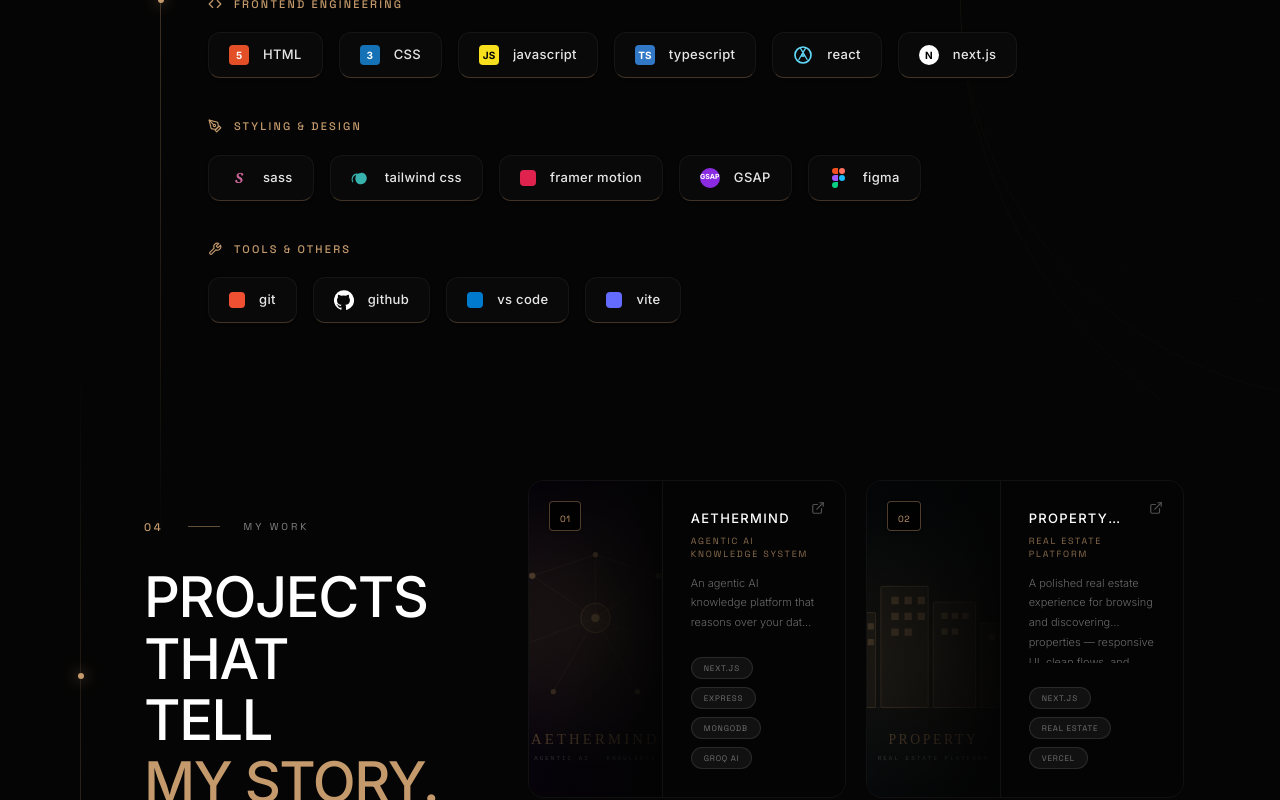
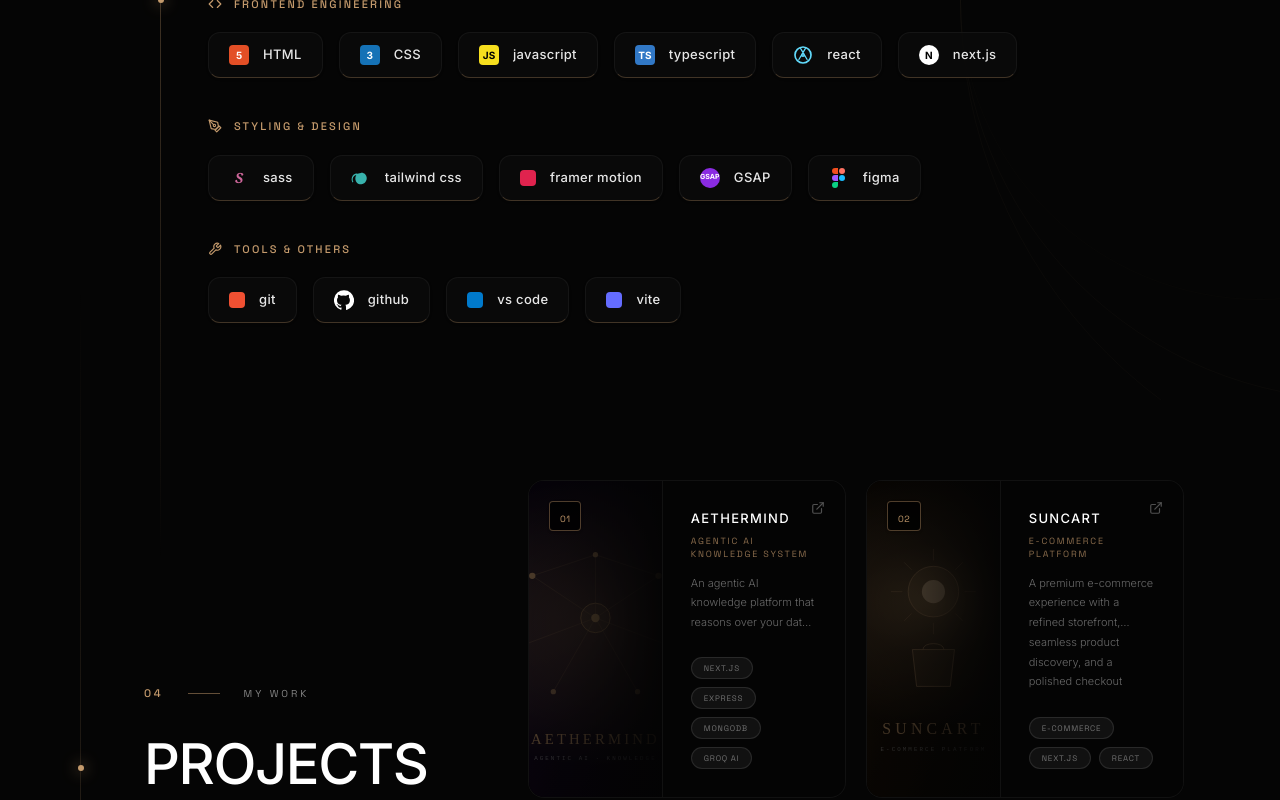
Before and after one commit to riazuddin-dev/My-Portfolio, a Next.js app: page / in a window 1280 px wide. Shown: the part 2000-2800 px from the top of the page. Built offline with nearby package versions, Linux system fonts and the light colour scheme.

Commit message:
Add SunCart and Keen Keeper to Projects section

```diff
--- a/src/app/projects/page.js
+++ b/src/app/projects/page.js
@@ -13,6 +13,26 @@ const projects = [
     tags: ["Next.js", "Express", "MongoDB", "Groq AI"],
     link: "https://aether-mind-client.vercel.app",
     image: "/projects/aethermind.svg",
+    align: "left",
+  },
+  {
+    title: "SunCart",
+    subtitle: "E-Commerce Platform",
+    description:
+      "A premium e-commerce experience with a refined storefront, seamless product discovery, and a polished checkout journey designed for conversion.",
+    tags: ["E-Commerce", "Next.js", "React"],
+    link: "https://suncart-psi.vercel.app",
+    image: "/projects/suncart-cover.svg",
+    align: "right",
+  },
+  {
+    title: "Keen Keeper",
+    subtitle: "Project Management",
+    description:
+      "A productivity-focused project management app for organizing work, tracking progress, and keeping teams aligned day to day.",
+    tags: ["Productivity", "Full-Stack", "Web App"],
+    link: "https://keen-keeper-project-roan.vercel.app",
+    image: "/projects/keenkeeper.svg",
     align: "left",
   },
   {
@@ -73,7 +93,7 @@ export default function Projects() {
             Projects that ship.
           </h1>
           <p className="text-xl md:text-2xl text-foreground-muted font-light max-w-2xl">
-            AI systems, real estate, full-stack products, and community platforms — built for performance and clarity.
+            AI, e-commerce, productivity, real estate, and full-stack products — built for performance and clarity.
           </p>
         </motion.section>
 
--- a/src/components/sections/Projects.js
+++ b/src/components/sections/Projects.js
@@ -18,6 +18,26 @@ const projects = [
   },
   {
     id: "02",
+    title: "SunCart",
+    subtitle: "E-Commerce Platform",
+    description:
+      "A premium e-commerce experience with a refined storefront, seamless product discovery, and a polished checkout journey.",
+    tech: ["E-Commerce", "Next.js", "React"],
+    link: "https://suncart-psi.vercel.app",
+    image: "/projects/suncart-cover.svg",
+  },
+  {
+    id: "03",
+    title: "Keen Keeper",
+    subtitle: "Project Management",
+    description:
+      "A productivity-focused project management app for organizing work, tracking progress, and keeping teams aligned.",
+    tech: ["Productivity", "Full-Stack", "Web App"],
+    link: "https://keen-keeper-project-roan.vercel.app",
+    image: "/projects/keenkeeper.svg",
+  },
+  {
+    id: "04",
     title: "Property Platform",
     subtitle: "Real Estate Platform",
     description:
@@ -27,7 +47,7 @@ const projects = [
     image: "/projects/property.svg",
   },
   {
-    id: "03",
+    id: "05",
     title: "Luminork",
     subtitle: "Full-Stack Application",
     description:
@@ -37,7 +57,7 @@ const projects = [
     image: "/projects/luminork.svg",
   },
   {
-    id: "04",
+    id: "06",
     title: "Pet Adoption Platform",
     subtitle: "Adoption Website",
     description:
@@ -137,7 +157,7 @@ export function Projects() {
               variants={fadeUp}
               className="text-white/60 font-light text-[14px] leading-[1.8] max-w-[280px] tracking-wide mb-10"
             >
-              Featured work across AI systems, real estate, full-stack products, and community platforms — built for clarity and impact.
+              Featured work across AI, e-commerce, productivity, real estate, and full-stack products — built for clarity and impact.
             </motion.p>
 
             <motion.a
```
Also changed, not shown: public/projects/keenkeeper.svg (added), public/projects/suncart-cover.svg (added).
